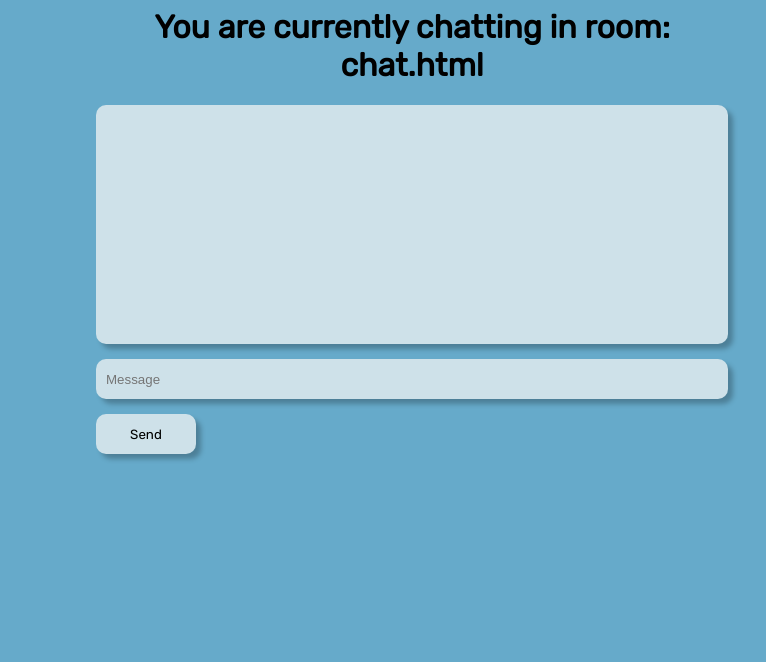
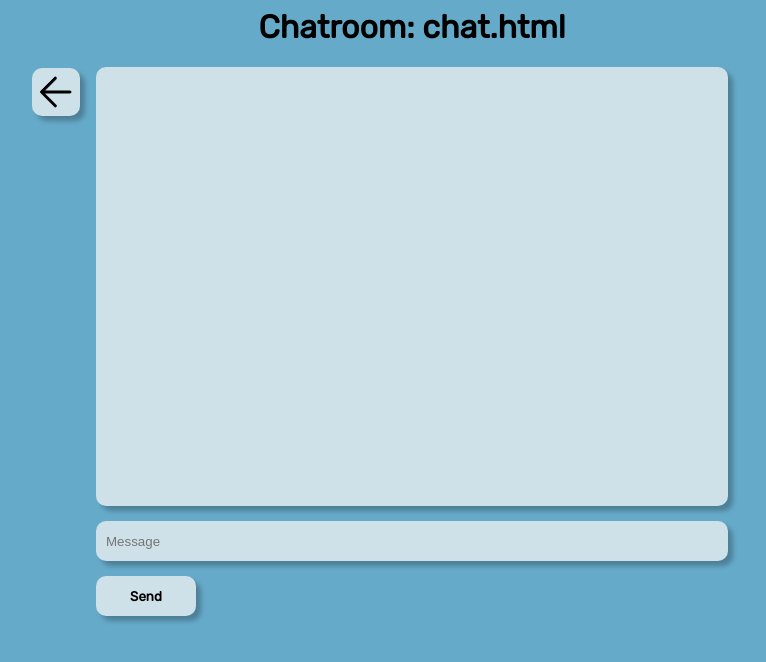
Before and after one commit to MalcolmDahling/Socket.io_Chat, a website: page public/chat.html in a window 1280 px wide. Shown: the whole page, without its empty margins (228-994 px from the left). Drawn offline with Linux system fonts and the light colour scheme; no server answers.

Commit message:
added back arrow

```diff
--- a/public/chat.html
+++ b/public/chat.html
@@ -18,6 +18,7 @@
 
     <main>
         <h1 id="title"></h1>
+        <a href="/"></a>
 
         <div id="chatOuter">
             <div id="chat"></div>
--- a/public/javascripts/chat.js
+++ b/public/javascripts/chat.js
@@ -9,7 +9,7 @@ let username = JSON.parse(localStorage.getItem('username'));
 
 socket.emit('join', room);
 
-document.getElementById('title').innerHTML = 'You are currently chatting in room: ' + decodeURIComponent(room);
+document.getElementById('title').innerHTML = 'Chatroom: ' + decodeURIComponent(room);
 
 
 
--- a/public/stylesheets/chat.scss
+++ b/public/stylesheets/chat.scss
@@ -14,6 +14,10 @@
             box-sizing:border-box;
 
 
+
+            a{
+                margin-bottom:10px;
+            }
 
 
             h1{
@@ -57,6 +61,13 @@
     main{
         width:50%;
         margin:auto;
+        position:relative;
+
+        a{
+            position:absolute;
+            top:60px;
+            left:-64px;
+        }
 
 
         #chatOuter{
@@ -64,7 +75,7 @@
 
             #chat{
 
-                height:200px;
+                height:400px;
 
             }
         }
@@ -94,6 +105,20 @@ body{
 
     main{
         margin:auto;
+
+        a{
+            width:48px;
+            height:48px;
+
+            border-radius:10px;
+            background-image:url('/images/arrowBack.png');
+            background-color:rgb(206, 225, 233);
+            box-shadow:5px 5px 5px rgba(0, 0, 0, 0.250);
+        }
+
+        a:hover{
+            background-color:rgb(255, 255, 255);
+        }
 
         h1{
             text-align:center;
@@ -163,7 +188,8 @@ body{
                 border:none;
                 border-radius:10px;
                 background-color:rgb(206, 225, 233);
-                font-family: 'Rubik', sans-serif;
+                font-family:'Rubik', sans-serif;
+                font-weight:bold;
                 box-shadow:5px 5px 5px rgba(0, 0, 0, 0.250);
             }
 
--- a/public/stylesheets/index.scss
+++ b/public/stylesheets/index.scss
@@ -21,6 +21,7 @@
 
                 input[type=submit]{
                     margin-top:53px;
+                    width:200px;
                 }
             }
         }
@@ -44,6 +45,7 @@
 
             input[type=submit]{
                 margin-top:20px;
+                width:100px;
             }
         }
     }
@@ -77,12 +79,11 @@ body{
             }
 
             input[type=submit]{
-                width:100px;
-
                 border:none;
                 border-radius:10px;
                 background-color:rgb(206, 225, 233);
-                font-family: 'Rubik', sans-serif;
+                font-family:'Rubik', sans-serif;
+                font-weight:bold;
                 box-shadow:5px 5px 5px rgba(0, 0, 0, 0.250);
             }
 
```
Also changed, not shown: public/images/arrowBack.png (added), public/stylesheets/chat.css, public/stylesheets/index.css, 2 other files.
